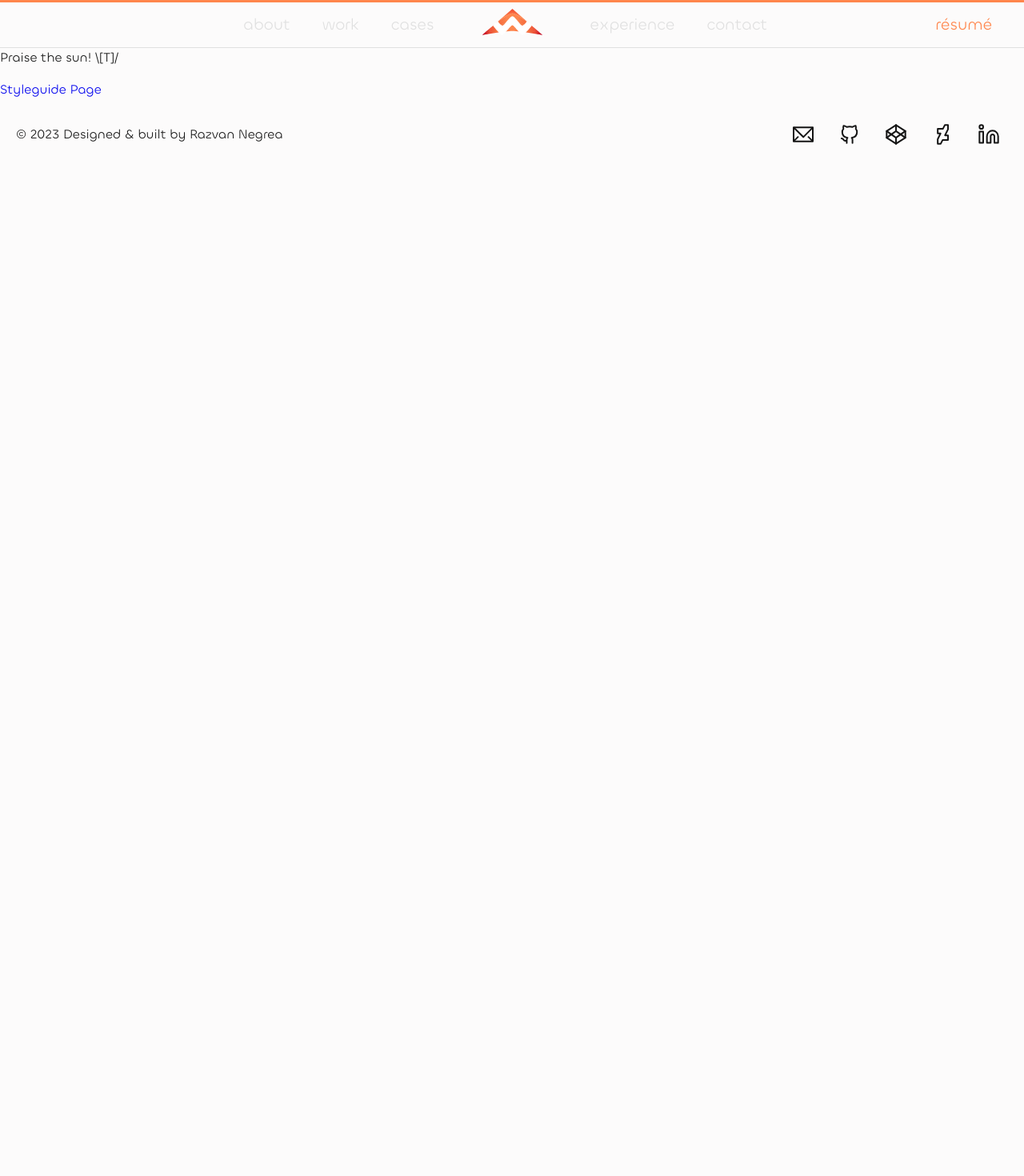
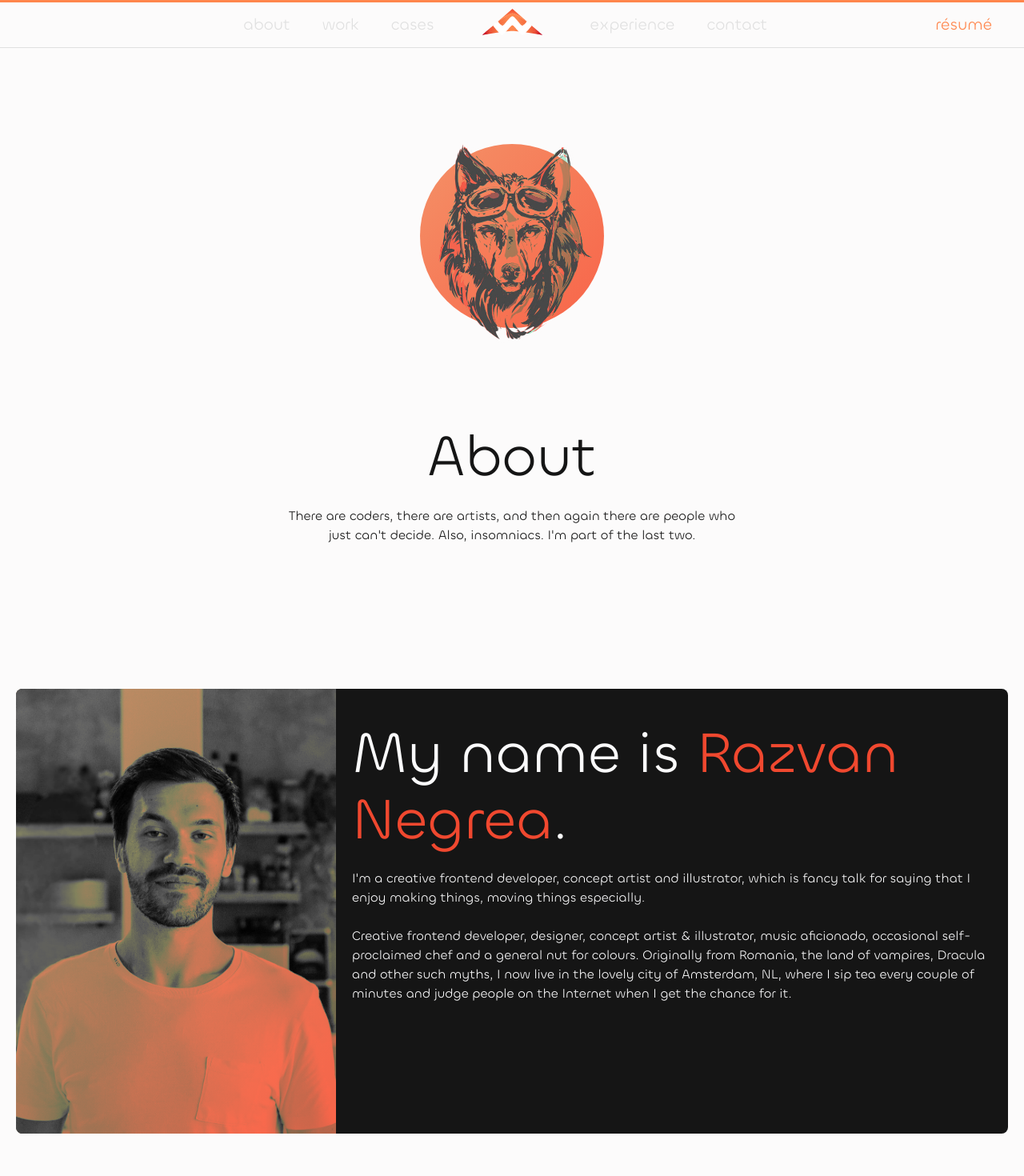
Before and after one commit to wolfpilot/wolfpilot.co, a Next.js app: page / in a window 1280 px wide. Shown: the top 1470 px of the page at 80% size. Before the commit the page ends 800 px from the top, so only its background shows below. Built offline with nearby package versions, Linux system fonts and the light colour scheme.

Commit message:
Add basic layout and styling

```diff
--- /dev/null
+++ b/src/components/generic/Card.tsx
@@ -0,0 +1,112 @@
+import Image, { ImageProps } from "next/image"
+import styled from "styled-components"
+
+// Styles
+import { mq } from "@styles/utils/mediaQueries"
+
+// Components
+import Text from "@components/generic/Text"
+
+export interface Props {
+  featuredImg: ImageProps
+  heading: string
+  copy: string
+}
+
+const Card: React.FC<Props> = ({ featuredImg, heading, copy }) => {
+  if (!featuredImg || !heading || !copy) return null
+
+  return (
+    <Wrapper>
+      {featuredImg?.src && (
+        <FeaturedImageWrapper>
+          <FeaturedImage src={featuredImg.src} alt={featuredImg.alt || ""} />
+        </FeaturedImageWrapper>
+      )}
+
+      <Content>
+        <Heading dangerouslySetInnerHTML={{ __html: heading }} />
+        <Text>{copy}</Text>
+      </Content>
+    </Wrapper>
+  )
+}
+
+const Wrapper = styled.div`
+  overflow: hidden;
+  margin: 0 auto;
+  border-radius: var(--border-radius-sml);
+  background-color: var(--c-black);
+
+  ${mq.from.M`
+    display: flex;
+  `}
+
+  ${mq.from.XL`
+    width: calc(10 * var(--base-column-size) + 9 * var(--base-gutter));
+  `}
+`
+
+const FeaturedImageWrapper = styled.div`
+  position: relative;
+
+  ${mq.from.M`
+    width: calc(2 * var(--base-column-size) + var(--base-gutter));
+  `}
+
+  ${mq.from.L`
+    width: calc(4 * var(--base-column-size) + 3 * var(--base-gutter));
+  `}
+
+  ${mq.from.XL`
+    width: calc(3 * var(--base-column-size) + 2 * var(--base-gutter));
+  `}
+
+  &:after {
+    content: "";
+    position: absolute;
+    top: 0;
+    right: 0;
+    bottom: 0;
+    left: 0;
+    background: var(--g-accent-diagonal);
+    mix-blend-mode: darken;
+    pointer-events: none;
+  }
+`
+
+const FeaturedImage = styled(Image)`
+  display: block;
+  width: 100%;
+  height: 100%;
+  object-fit: cover;
+  line-height: 0;
+  filter: saturate(0);
+`
+
+const Content = styled.div`
+  padding: calc(2 * var(--spacing-default)) var(--spacing-default);
+  color: var(--c-white);
+
+  ${mq.from.M`
+    width: calc(4 * var(--base-column-size) + 4 * var(--base-gutter));
+  `}
+
+  ${mq.from.L`
+    width: calc(8 * var(--base-column-size) + 8 * var(--base-gutter));
+  `}
+
+  ${mq.from.XL`
+    width: calc(7 * var(--base-column-size) + 7 * var(--base-gutter));
+  `}
+`
+
+const Heading = styled.h2`
+  /* Custom style for emphasis text */
+  em {
+    color: var(--c-accent2);
+    font-style: normal;
+  }
+`
+
+export default Card
--- a/src/components/generic/SocialLinks.tsx
+++ b/src/components/generic/SocialLinks.tsx
@@ -55,7 +55,7 @@ const SocialList = styled.ul`
 
 const SocialItem = styled.li`
   &:not(:last-child) {
-    margin-right: calc(var(--base-spacing) / 2);
+    margin-right: calc(var(--spacing-default) / 2);
   }
 `
 
@@ -67,7 +67,7 @@ const SocialItemLinkIcon = styled(Icon)<{ option: Option }>`
 
 const SocialItemLink = styled(Link)<{ option: Option }>`
   display: block;
-  padding: calc(var(--base-spacing) / 2);
+  padding: calc(var(--spacing-default) / 2);
   line-height: 0;
 
   &:hover {
--- a/src/components/site/SiteMobNav.tsx
+++ b/src/components/site/SiteMobNav.tsx
@@ -158,7 +158,7 @@ const Social = styled.div``
 
 const SocialDescription = styled.div`
   ${textStyles.copyL};
-  margin-bottom: var(--base-spacing);
+  margin-bottom: var(--spacing-default);
   color: var(--c-white);
 `
 
--- /dev/null
+++ b/src/data/homepage.ts
@@ -0,0 +1,27 @@
+// Assets
+import HeroImageSrc from "/public/images/graphics/wolf.png"
+import AboutFeaturedImageSrc from "/public/images/photos/homepage-about-featured.jpg"
+
+export const data = {
+  about: {
+    hero: {
+      img: {
+        src: HeroImageSrc,
+        alt: "Digital portrait of a wolf wearing aviator goggles",
+      },
+      title: "About",
+      text: `There are coders, there are artists, and then again there are people who
+        just can't decide. Also, insomniacs. I'm part of the last two.`,
+    },
+    card: {
+      featuredImg: {
+        src: AboutFeaturedImageSrc,
+        alt: "Photo of Razvan Negrea",
+      },
+      heading: `My name is <em>Razvan Negrea</em>.`,
+      copy: `I'm a creative frontend developer, concept artist and illustrator, which is fancy talk for saying that I enjoy making things, moving things especially.
+
+      Creative frontend developer, designer, concept artist & illustrator, music aficionado, occasional self-proclaimed chef and a general nut for colours. Originally from Romania, the land of vampires, Dracula and other such myths, I now live in the lovely city of Amsterdam, NL, where I sip tea every couple of minutes and judge people on the Internet when I get the chance for it.`,
+    },
+  },
+}
--- a/src/pages/index.tsx
+++ b/src/pages/index.tsx
@@ -1,12 +1,114 @@
-import Link from "next/link"
+import Image from "next/image"
+import styled from "styled-components"
 
-const HomePage = () => (
-  <div>
-    <p>Praise the sun! \[T]/</p>
-    <Link href="/styleguide" scroll={false}>
-      Styleguide Page
-    </Link>
-  </div>
-)
+// Data
+import { data } from "@data/homepage"
+
+// Styles
+import { mq } from "@styles/utils/mediaQueries"
+import { textStyles } from "@styles/textStyles"
+
+// Components
+import Container from "@components/layout/Container"
+import HeadingComponent from "@components/generic/Heading"
+import Text from "@components/generic/Text"
+import Card from "@components/generic/Card"
+
+const HomePage = () => {
+  if (!data) return null
+
+  return (
+    <>
+      {data.about && (
+        <Section>
+          <Container>
+            {data.about.hero && (
+              <Hero>
+                {data.about.hero.img && (
+                  <HeroImageWrapper>
+                    <HeroBackdrop>
+                      <HeroImage {...data.about.hero.img} />
+                    </HeroBackdrop>
+                  </HeroImageWrapper>
+                )}
+
+                {data.about.hero.title && (
+                  <HeroHeading level="h1">{data.about.hero.title}</HeroHeading>
+                )}
+                {data.about.hero.text && <Text>{data.about.hero.text}</Text>}
+              </Hero>
+            )}
+
+            {data.about.card && <Card {...data.about.card} />}
+          </Container>
+        </Section>
+      )}
+    </>
+  )
+}
+
+const Section = styled.section`
+  margin-bottom: var(--spacing-section);
+`
+
+const Hero = styled.div`
+  padding-top: calc(2 * var(--spacing-block));
+  padding-bottom: calc(3 * var(--spacing-block));
+  text-align: center;
+`
+
+const HeroImageWrapper = styled.div`
+  position: relative;
+  margin-bottom: calc(2 * var(--spacing-block));
+`
+
+const HeroBackdrop = styled.div`
+  width: calc(2 * var(--base-column-size));
+  height: calc(2 * var(--base-column-size));
+  margin: 0 auto;
+  background: var(--g-accent-diagonal);
+  border-radius: 50%;
+
+  ${mq.from.S`
+    width: calc(1.5 * var(--base-column-size));
+    height: calc(1.5 * var(--base-column-size));
+  `}
+
+  ${mq.from.M`
+    width: calc(2 * var(--base-column-size));
+    height: calc(2 * var(--base-column-size));
+  `}
+
+  ${mq.from.L`
+    width: calc(2 * var(--base-column-size) + 3 * var(--base-gutter));
+    height: calc(2 * var(--base-column-size) + 3 * var(--base-gutter));
+  `}
+`
+
+const HeroImage = styled(Image)`
+  position: absolute;
+  top: 50%;
+  left: 50%;
+  width: calc(2 * var(--base-column-size) - 2 * var(--base-gutter));
+  height: auto;
+  mix-blend-mode: darken;
+  transform: translate(-50%, -45%);
+
+  ${mq.from.S`
+    width: calc(1.5 * var(--base-column-size) - 1.5 * var(--base-gutter));
+  `}
+
+  ${mq.from.M`
+    width: calc(2 * var(--base-column-size) - 2 * var(--base-gutter));
+  `}
+
+  ${mq.from.L`
+    width: calc(2 * var(--base-column-size) + 2 * var(--base-gutter));
+  `}
+`
+
+const HeroHeading = styled(HeadingComponent)`
+  ${textStyles.headingM};
+`
 
 export default HomePage
--- a/src/styles/base.ts
+++ b/src/styles/base.ts
@@ -13,7 +13,7 @@ import {
   gutter,
   spacing,
 } from "@styles/layout"
-import { colors } from "@styles/colors"
+import { colors, gradients } from "@styles/colors"
 import { fonts, weights } from "@styles/typography"
 import { textStyles } from "./textStyles"
 import { sizes } from "@styles/sizes"
@@ -43,8 +43,10 @@ export const base = css`
     /* Set the default nr. of columns, gutter, etc. */
     --base-columns: ${columns.XS};
     --base-gutter: ${gutter.XS};
-    --base-spacing: ${spacing.default};
-    --base-spacing-section: ${spacing.section};
+
+    --spacing-default: ${spacing.default};
+    --spacing-block: ${spacing.block.base};
+    --spacing-section: ${spacing.section.base};
 
     /**
       * To calculate the column size:
@@ -66,11 +68,15 @@ export const base = css`
       --site-header-height: ${sizes.siteHeaderSize.desk};
       --base-columns: ${columns.M};
       --base-gutter: ${gutter.M};
+      --spacing-block: ${spacing.block.M};
+      --spacing-section: ${spacing.section.M};
     `}
 
     ${mq.from.L`
       --base-columns: ${columns.L};
       --base-gutter: ${gutter.L};
+      --spacing-block: ${spacing.block.L};
+      --spacing-section: ${spacing.section.L};
     `}
 
     ${mq.from.XL`
@@ -99,6 +105,9 @@ export const base = css`
     --c-gridBgColor: ${colors.gridBgColor};
     --c-gridColumnBgColor: ${colors.gridColumnBgColor};
     --c-gridTextColor: ${colors.gridTextColor};
+
+    // Gradients
+    --g-accent-diagonal: ${gradients.accentDiagonal};
   }
 
   /* Custom text highlighting */
--- a/src/styles/colors.ts
+++ b/src/styles/colors.ts
@@ -18,3 +18,7 @@ export const colors = {
   gridColumnBgColor: "#0085FF10",
   gridTextColor: "#151515",
 }
+
+export const gradients = {
+  accentDiagonal: "linear-gradient(135deg, #f49167, #f86449)",
+}
--- a/src/styles/layout.ts
+++ b/src/styles/layout.ts
@@ -21,5 +21,14 @@ export const gutter = {
 
 export const spacing = {
   default: "20px",
-  section: "90px",
+  block: {
+    base: "40px",
+    M: "50px",
+    L: "60px",
+  },
+  section: {
+    base: "60px",
+    M: "80px",
+    L: "100px",
+  },
 }
--- a/tsconfig.json
+++ b/tsconfig.json
@@ -28,6 +28,7 @@
       "@components/*": ["src/components/*"],
       "@config/*": ["src/config/*"],
       "@constants/*": ["src/constants/*"],
+      "@data/*": ["src/data/*"],
       "@pages/*": ["src/pages/*"],
       "@styles/*": ["src/styles/*"],
       "@ts/*": ["src/types/*"],
```
Also changed, not shown: public/images/graphics/wolf.png (added), public/images/photos/homepage-about-featured.jpg (added).
